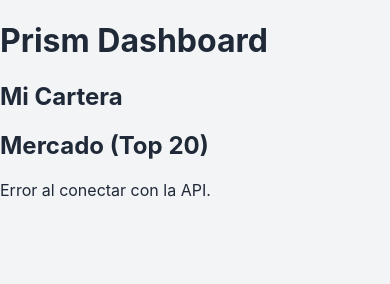
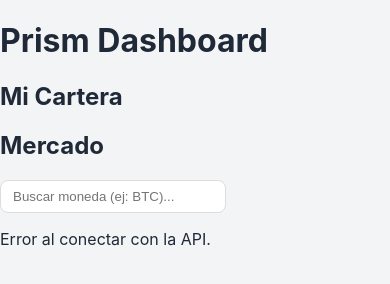
Before and after one commit to RobertoNDH/Crypto-Insight-Dashboard, a website built with Vite: page index.html in a window 390 px wide. Built offline with nearby package versions, Linux system fonts and the light colour scheme; no server answers.

Commit message:
feat: add search input to market section and responsive styles

```diff
--- a/index.html
+++ b/index.html
@@ -18,9 +18,14 @@
                 <div id="portfolio-container"></div>
             </section>
 
-            <section id="market-section">
-                <h2>Mercado (Top 20)</h2>
-                <div id="market-container"></div>
+            <section class="card-section">
+                <div class="section-header">
+                    <h2>Mercado</h2>
+                    <div class="search-box">
+                        <input type="text" id="search-coin" placeholder="Buscar moneda (ej: BTC)...">
+                    </div>
+                </div>
+                <div id="market-container" class="scroll-container"></div>
             </section>
         </main>
     </div>
--- a/src/style.css
+++ b/src/style.css
@@ -64,3 +64,18 @@ body {
   opacity: 0.5;
   cursor: not-allowed;
 }
+
+.search-box input {
+  padding: 8px 12px;
+  border-radius: 8px;
+  border: 1px solid #ddd;
+  width: 200px;
+  transition: all 0.3s ease;
+}
+
+.search-box input:focus {
+  outline: none;
+  border-color: var(--primary);
+  box-shadow: 0 0 0 2px rgba(37, 99, 235, 0.2);
+  width: 250px;
+}
```
Lines whose indentation alone changed are shown as unchanged.
